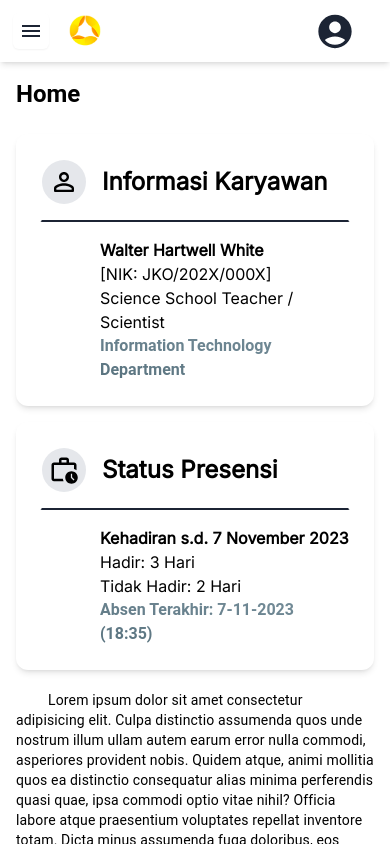
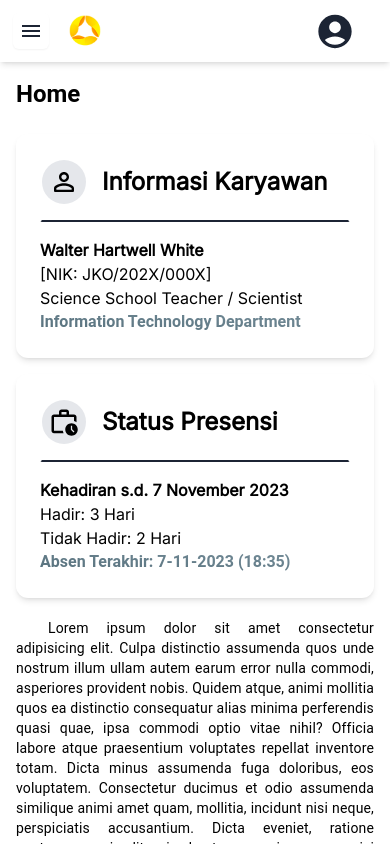
Before and after one commit to emilfauzan/erpplayground, a Next.js app: page /dashboard/home in a window 390 px wide. Built offline with nearby package versions, Linux system fonts and the light colour scheme.

Commit message:
responsive table title

```diff
--- a/app/(views)/dashboard/layout.tsx
+++ b/app/(views)/dashboard/layout.tsx
@@ -15,7 +15,7 @@ export default function DashboardLayout({ children }: { children: ReactNode }) {
 
     return (
         <body suppressHydrationWarning={true}>
-            <div className="dark:bg-boxdark-2 dark:text-bodydark">
+            <div className="subpixel-antialiased dark:bg-boxdark-2 dark:text-bodydark">
                 {loading ? (
                     <Loader />
                 ) : (
--- a/components/common/cards/CardDataStats.tsx
+++ b/components/common/cards/CardDataStats.tsx
@@ -30,7 +30,7 @@ function CardDataStats({
                     </div>
                     <h4 className="pl-4 text-title-md font-bold flex items-center justify-center">{title}</h4>
                 </div>
-                <div className="pl-15 mt-4 flex items-end justify-between">
+                <div className="sm:pl-15 mt-4 flex items-end justify-between">
                     <div>
                         <h4 className="text-md whitespace-pre-line font-semibold">{subtitle1}</h4>
                         <h4 className="text-md whitespace-pre-line">{subtitle2}</h4>
@@ -38,7 +38,7 @@ function CardDataStats({
                     </div>
                 </div>
 
-                <Typography color="blue-gray" className="text-md pl-15 flex items-center gap-1 font-semibold whitespace-pre-line" textGradient>
+                <Typography color="blue-gray" className="text-md sm:pl-15 flex items-center gap-1 font-semibold whitespace-pre-line" textGradient>
                     {description}
 
                 </Typography>
--- a/components/common/tables/EstateTable.tsx
+++ b/components/common/tables/EstateTable.tsx
@@ -239,7 +239,7 @@ function EnhancedTableToolbar(props: EnhancedTableToolbarProps) {
                     sx={{ flex: '1 1 100%' }}
                     color="inherit"
                     variant="subtitle1"
-                    component="div"
+                    component="div" className='py-2'
                 >
                     {numSelected} selected
                 </Typography>
@@ -248,7 +248,7 @@ function EnhancedTableToolbar(props: EnhancedTableToolbarProps) {
                     sx={{ flex: '1 1 100%' }}
                     variant="h5"
                     id="tableTitle"
-                    component="div" color="blue-gray"
+                    component="div" color="blue-gray" className='py-2'
                 >
                     Estate Ranking (Peringkat Estate)
                 </Typography>
--- a/components/common/tables/HarvesterTable.tsx
+++ b/components/common/tables/HarvesterTable.tsx
@@ -275,7 +275,7 @@ function EnhancedTableToolbar(props: EnhancedTableToolbarProps) {
                     sx={{ flex: '1 1 100%' }}
                     color="inherit"
                     variant="subtitle1"
-                    component="div"
+                    component="div" className='py-2'
                 >
                     {numSelected} selected
                 </Typography>
@@ -284,7 +284,7 @@ function EnhancedTableToolbar(props: EnhancedTableToolbarProps) {
                     sx={{ flex: '1 1 100%' }}
                     variant="h5"
                     id="tableTitle"
-                    component="div"
+                    component="div" className='py-2'
                 >
                     Harvester Ranking (Peringkat Pemanen)
                 </Typography>
--- a/pages/dashboard/home/Home.tsx
+++ b/pages/dashboard/home/Home.tsx
@@ -41,13 +41,13 @@ function Home() {
 
             </div>
 
-            <Typography className='py-5 indent-8' variant="body2" gutterBottom>
+            <Typography className='text-justify py-5 indent-8' variant="body2" gutterBottom>
                 Lorem ipsum dolor sit amet consectetur adipisicing elit. Culpa distinctio assumenda quos unde nostrum illum ullam autem earum error nulla commodi, asperiores provident nobis. Quidem atque, animi mollitia quos ea distinctio consequatur alias minima perferendis quasi quae, ipsa commodi optio vitae nihil? Officia labore atque praesentium voluptates repellat inventore totam. Dicta minus assumenda fuga doloribus, eos voluptatem. Consectetur ducimus et odio assumenda similique animi amet quam, mollitia, incidunt nisi neque, perspiciatis accusantium. Dicta eveniet, ratione nostrum, quasi odit enim beatae quos iure saepe nisi labore reprehenderit. Doloremque quos atque dolore ipsam minima libero assumenda magnam officia eligendi. Inventore, soluta. Recusandae.
             </Typography>
 
             <EstateTable />
 
-            <Typography className='py-5 indent-8' variant="body2" gutterBottom>
+            <Typography className='text-justify py-5 indent-8' variant="body2" gutterBottom>
                 Lorem ipsum dolor sit amet consectetur, adipisicing elit. Cupiditate illum provident eaque consequatur aut fugit itaque facere veniam, quae aspernatur enim esse quo atque perspiciatis dicta molestias perferendis voluptatum ex dignissimos? Nulla, sequi officiis? Accusamus modi voluptatem quas deserunt autem officia non. Dolor nobis enim quidem rem qui suscipit, tempora aspernatur deleniti velit ipsum ipsam accusantium officiis iure error quos blanditiis veritatis pariatur nihil, veniam necessitatibus sint ipsa excepturi non! Deserunt iusto cupiditate sapiente, minima reiciendis reprehenderit maiores quia in voluptatibus, ratione ea velit dignissimos consequatur inventore dicta veritatis iure commodi tempora, harum aperiam quibusdam ipsam eaque corporis odio! Veniam!
             </Typography>
 
```
